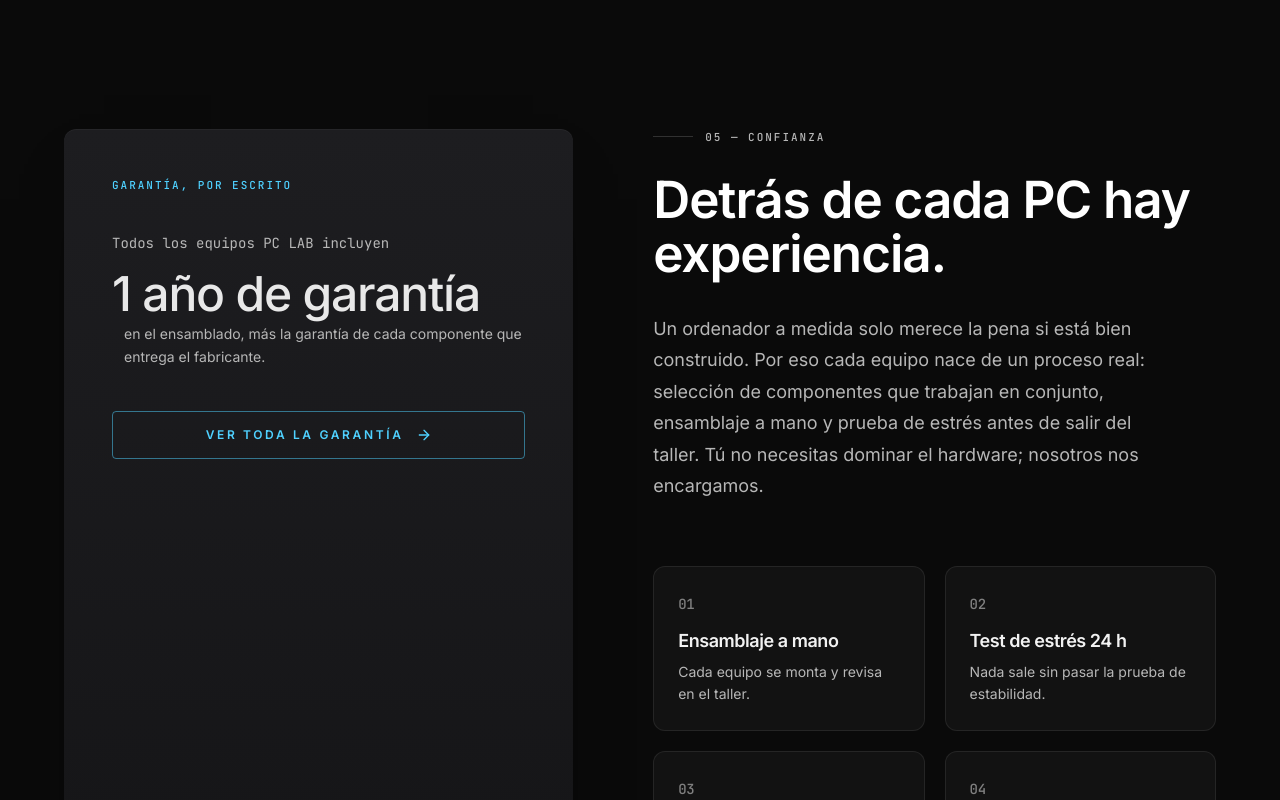
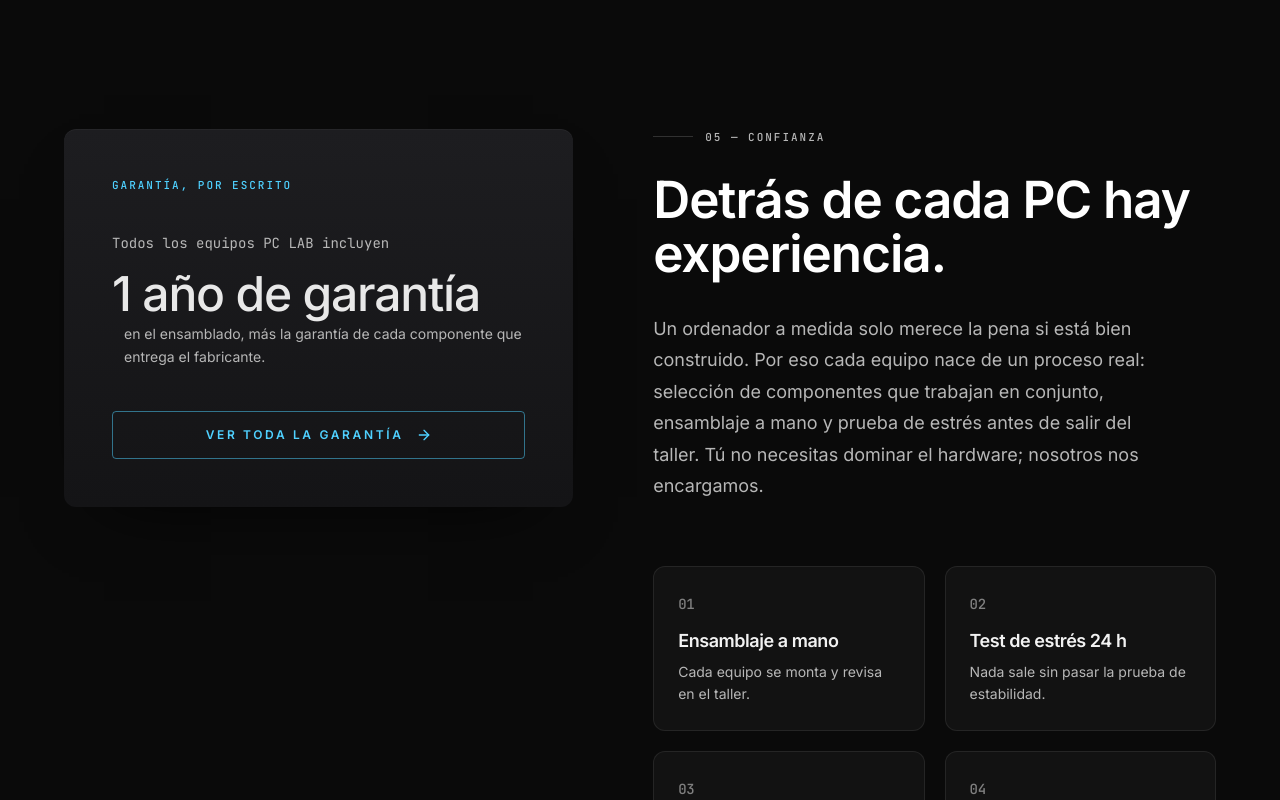
Before and after one commit to Nearcinho/pc-lab, a Next.js app: page / in a window 1280 px wide. Shown: the part 3940-4740 px from the top of the page. Built offline with nearby package versions, Linux system fonts and the light colour scheme.

Commit message:
Home 05: tarjeta garantia con self-start, altura = contenido

```diff
--- a/src/components/home/founder-story.tsx
+++ b/src/components/home/founder-story.tsx
@@ -24,7 +24,7 @@ export function FounderStory() {
             whileInView={{ opacity: 1, y: 0 }}
             viewport={{ once: true }}
             transition={{ duration: 1, ease: [0.16, 1, 0.3, 1], delay: 0.1 }}
-            className="m-0 flex flex-col rounded-xl bg-[linear-gradient(180deg,#1d1d20_0%,#141416_100%)] p-10 shadow-[inset_0_1px_0_rgba(255,255,255,0.04),0_30px_70px_-40px_rgba(0,0,0,0.9)] sm:p-12"
+            className="m-0 flex flex-col self-start rounded-xl bg-[linear-gradient(180deg,#1d1d20_0%,#141416_100%)] p-10 shadow-[inset_0_1px_0_rgba(255,255,255,0.04),0_30px_70px_-40px_rgba(0,0,0,0.9)] sm:p-12"
             style={{
               backgroundImage:
                 "linear-gradient(180deg,#1d1d20,#141416),repeating-linear-gradient(90deg,rgba(255,255,255,0.02) 0 1px,transparent 1px 3px)",
```
